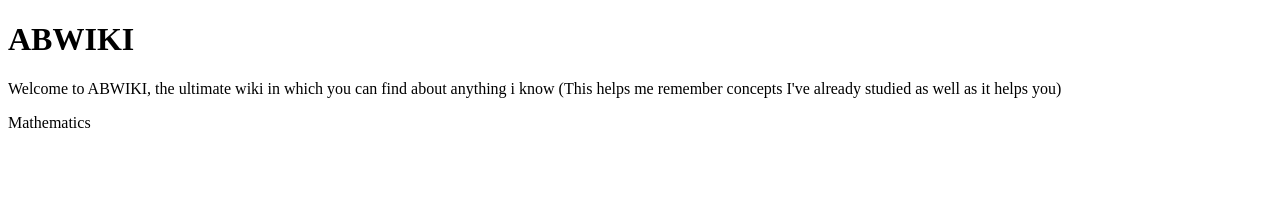
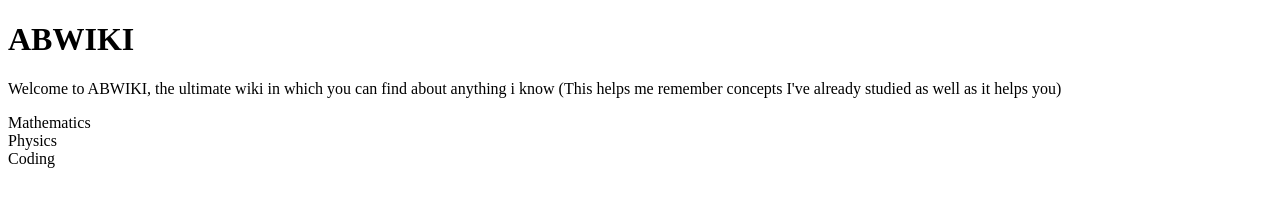
Before and after one commit to ms3od/ABWIKI, a plain HTML site: page index.html in a window 1280 px wide. Drawn offline with Linux system fonts and the light colour scheme.

Commit message:
Some updates on the main page

```diff
--- a/index.html
+++ b/index.html
@@ -10,5 +10,7 @@
     <h1>ABWIKI</h1>
     <p>Welcome to ABWIKI, the ultimate wiki in which you can find about anything i know (This helps me remember concepts I've already studied as well as it helps you)</p>
     <div>Mathematics</div>
+    <div>Physics</div>
+    <div>Coding</div>
 </body>
 </html>
```
